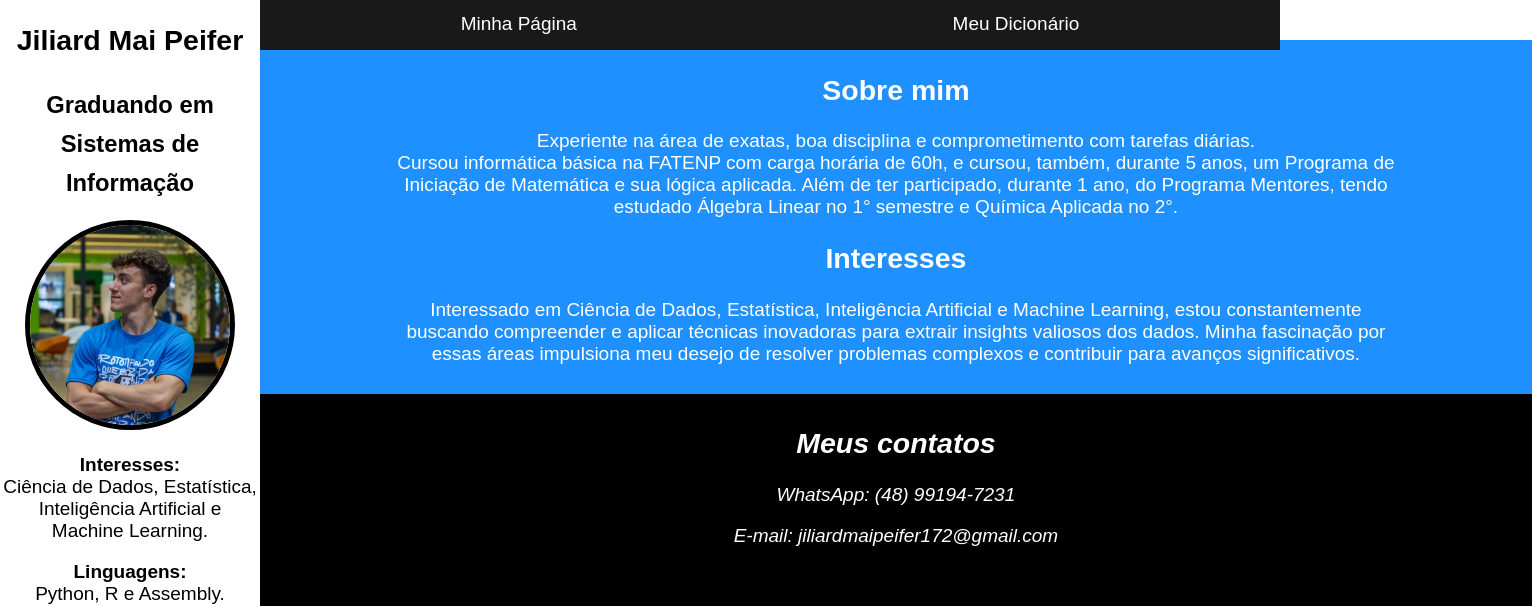
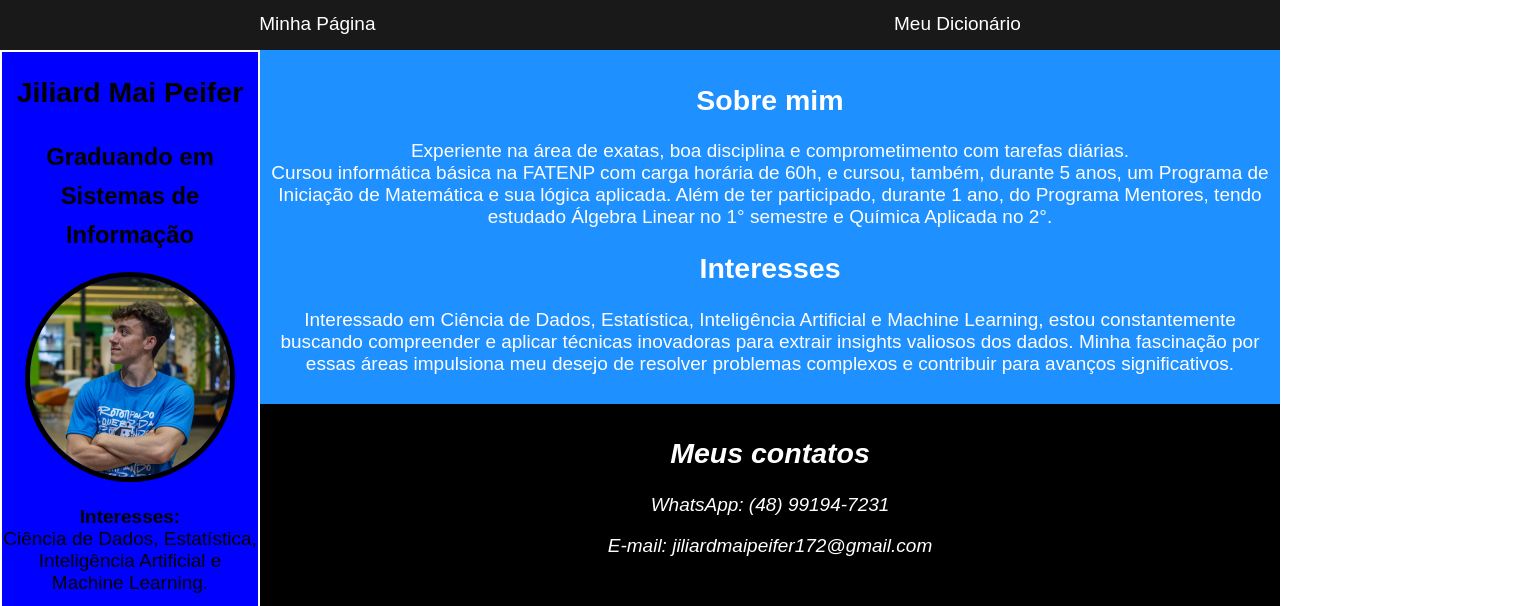
Before and after one commit to Jiliard/SitePessoal, a plain HTML site: page index.html in a window 1280 px wide. Shown: the top 606 px of the page, 1532 px wide, since content can reach past the window. Drawn offline with Linux system fonts and the light colour scheme.

Commit message:
algumas sugestoes para conseguir um layout mais proximo daquilo que voce queria. verifica o css para entender o que foi feito. note o uso do grid como display para o main, que facilitou bastante a organizacao da interface. tambem note a propriedade overflow-y: hidden; no body e depois overflow-y: scroll no main.

```diff
--- a/index.html
+++ b/index.html
@@ -6,30 +6,33 @@
     <link rel="stylesheet" href="style.css">
     <link rel="shortcut icon" href="./imagens/icon.png" type="image/x-icon">
     <title>Minha Página</title>
+
 </head>
 <body>
 
-    <div id="top">
     <header>
         <nav>
             <a href="index.html">Minha Página</a>
             <a href="html_dict.html">Meu Dicionário</a>
         </nav>
     </header>
-    </div>
 
     <aside>
         <h1><strong>Jiliard Mai Peifer</strong></h1>
         <h2><sub>Graduando em Sistemas de Informação</sub></h2>
-        <img src="./imagens/foto_perfil.png" alt="Foto Jiliard" class="perfil">
+        <img src="./imagens/foto_perfil.png" alt="Foto Jiliard" class="perfil" id="foto">
         <p><strong>Interesses: </strong>
         <br>Ciência de Dados, Estatística, Inteligência Artificial e <br>Machine Learning.</p>
         <p><strong>Linguagens: </strong>
         <br>Python, R e Assembly.</p>
     </aside>
 
-    <div class="azul" id="margintop">
     <main>
+
+
+
+    <div class="azul">
+
             <section>
                 <h1>Sobre mim</h1>
                 <p>Experiente na área de exatas, boa disciplina e comprometimento com
@@ -50,7 +53,7 @@
                     dados. Minha fascinação por <br> essas áreas impulsiona meu desejo de resolver
                     problemas complexos e contribuir para avanços significativos.</p>
             </section>
-        </main>
+
     </div>
 
     <div class="preto">
@@ -105,11 +108,10 @@
         </section>
     </div>
 
-    <div class="preto">
     <footer>
         <p><strong>Universidade Federal de Santa Catarina (UFSC)</strong></p>
     </footer>
-    </div>
+    </main>
 
 </body>
 </html>
--- a/style.css
+++ b/style.css
@@ -16,25 +16,48 @@ body {
     color: white;
     font-family: Arial, Helvetica, sans-serif;
     margin: 0px;
+    padding: 0px;
+    display: grid;
+    grid-template-areas:
+        "h h"
+        "a m";
+    grid-template-columns: 260px auto;
+    grid-template-rows: 50px auto;
+    grid-gap: 0px 0px;
+    overflow-y: hidden;
+    max-height: 100vh;
+}
+
+aside {
+    grid-area: a;
+    /* width: 260px; */
+    height: 100vh-2px;
+    background-color: blue;
+    color: black;
+    margin: 2px;
+}
+
+main {
+    grid-area: m;
+    display: flex;
+    flex-direction: column;
+    height: 100vh;
+    /* width: 100vw-260px; */
+    overflow-y: scroll;
 }
 
 .azul {
     background-color: #1E90FF;
-    margin-left: 260px;
     padding: 10px;
-    width: 97.8%;
 }
 
 .preto {
     background-color: black;
-    margin-left: 260px;
     padding: 10px;
-    width: 97.8%;
 }
 
 html {
     font-size: 19px;
-    display: flex;
     text-align: center;
 }
 
@@ -52,8 +75,8 @@ center {
 nav {
     display: flex;
     justify-content: space-around;
-    padding: 1%;
-    margin-left: 260px;
+    padding-top: 1%;
+    padding-bottom: 1%;
 }
 
 .lado {
@@ -63,21 +86,13 @@ nav {
     padding: 30px;
 }
 
-aside {
-    width: 260px;
-    height: 100%;
-    position: fixed;
-    background-color: white;
-    color: black;
+header {
+    background-color: rgb(25, 25, 25);
+    grid-area: "h";
+    grid-column: span 2;
 }
 
-#top {
-    width: 100%;
-    height: 50px;
-    position: fixed;
+footer {
     background-color: rgb(25, 25, 25);
+    padding-bottom: 50px;
 }
-
-#margintop {
-    margin-top: 40px;
-}
```
Lines whose indentation alone changed are shown as unchanged.
